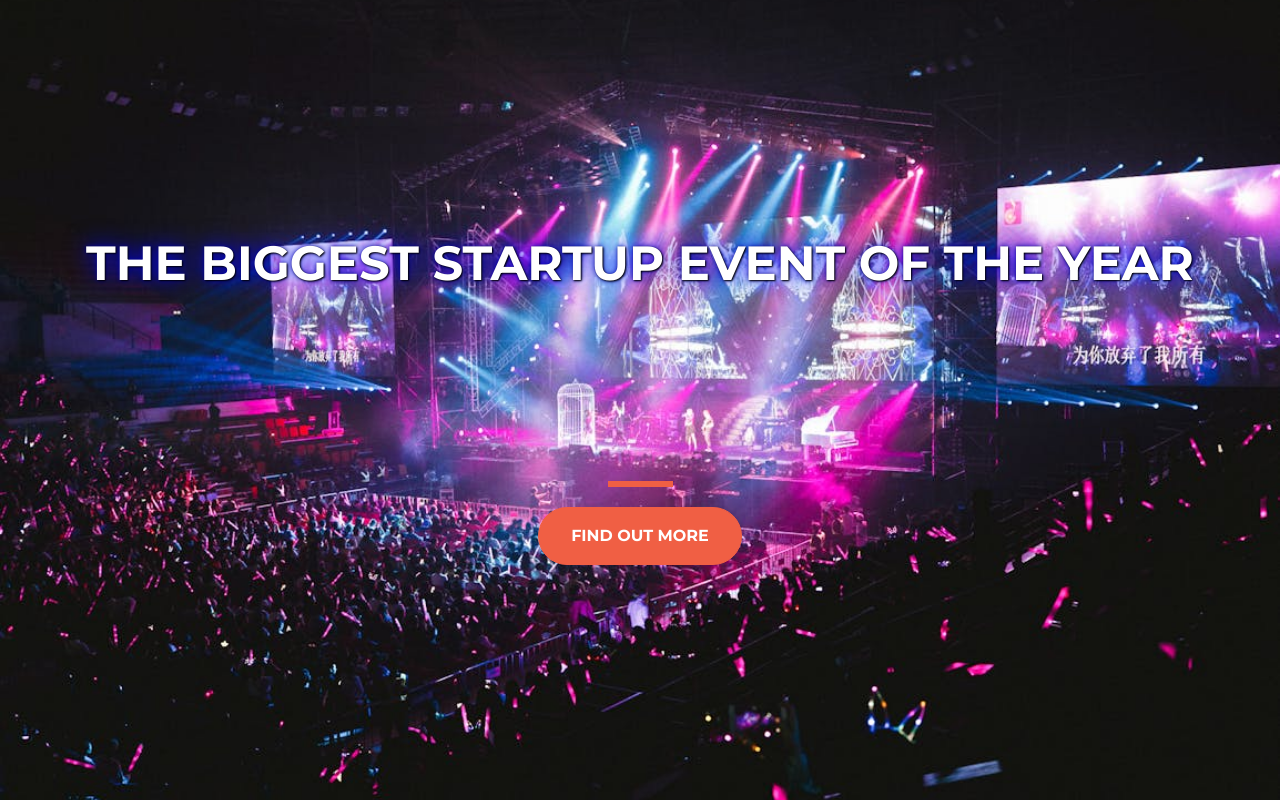
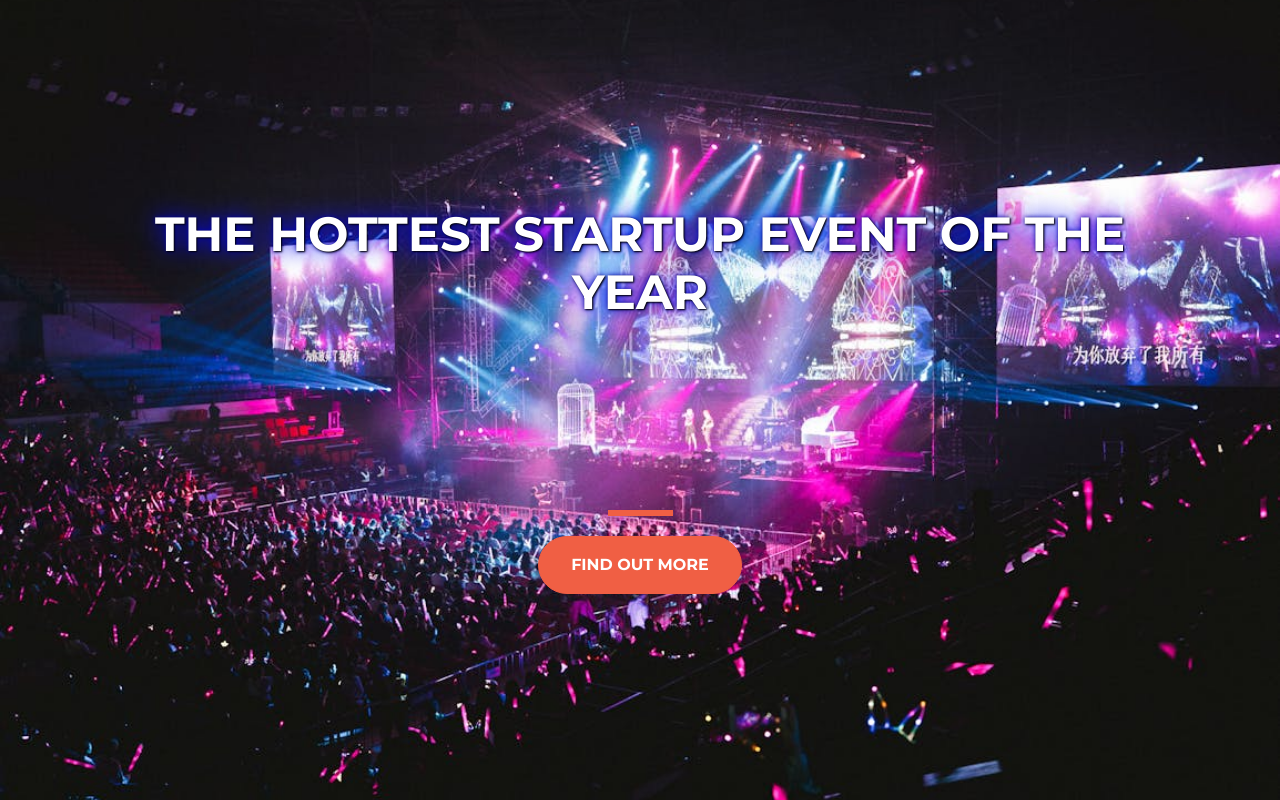
Before and after one commit to djwhitecoal/Event-startup, a plain HTML site: page index.html in a window 1280 px wide. Drawn offline with nearby package versions, Linux system fonts and the light colour scheme.

Commit message:
changing title

```diff
--- a/index.html
+++ b/index.html
@@ -3,7 +3,7 @@
   <head>
     <meta charset="utf-8">
     <meta name="viewport" content="width=device-width, initial-scale=1, shrink-to-fit=no">
-    <title>StartUps</title>
+    <title>Event StartUps</title>
     <link href="https://fonts.googleapis.com/css2?family=Montserrat:ital,wght@0,100..900;1,100..900&display=swap" rel="stylesheet">
     <link href="https://cdn.jsdelivr.net/npm/bootstrap@5.3.3/dist/css/bootstrap.min.css" rel="stylesheet" integrity="sha384-QWTKZyjpPEjISv5WaRU9OFeRpok6YctnYmDr5pNlyT2bRjXh0JMhjY6hW+ALEwIH" crossorigin="anonymous">
     <link rel="stylesheet" type="text/css" href="style.css">
@@ -12,7 +12,7 @@
   	<div class="container d-flex align-items-center h-100">
   		<div class="row">
   		 <header class="text-center col-12">
-	      <h1 class="text-uppercase"><strong>The biggest startup event of the year</strong></h1>
+	      <h1 class="text-uppercase"><strong>The Hottest startup event of the year</strong></h1>
 	     </header>
 	     <div class="buffer col-12"></div>
 	     <section class="text-center col-12">
```
